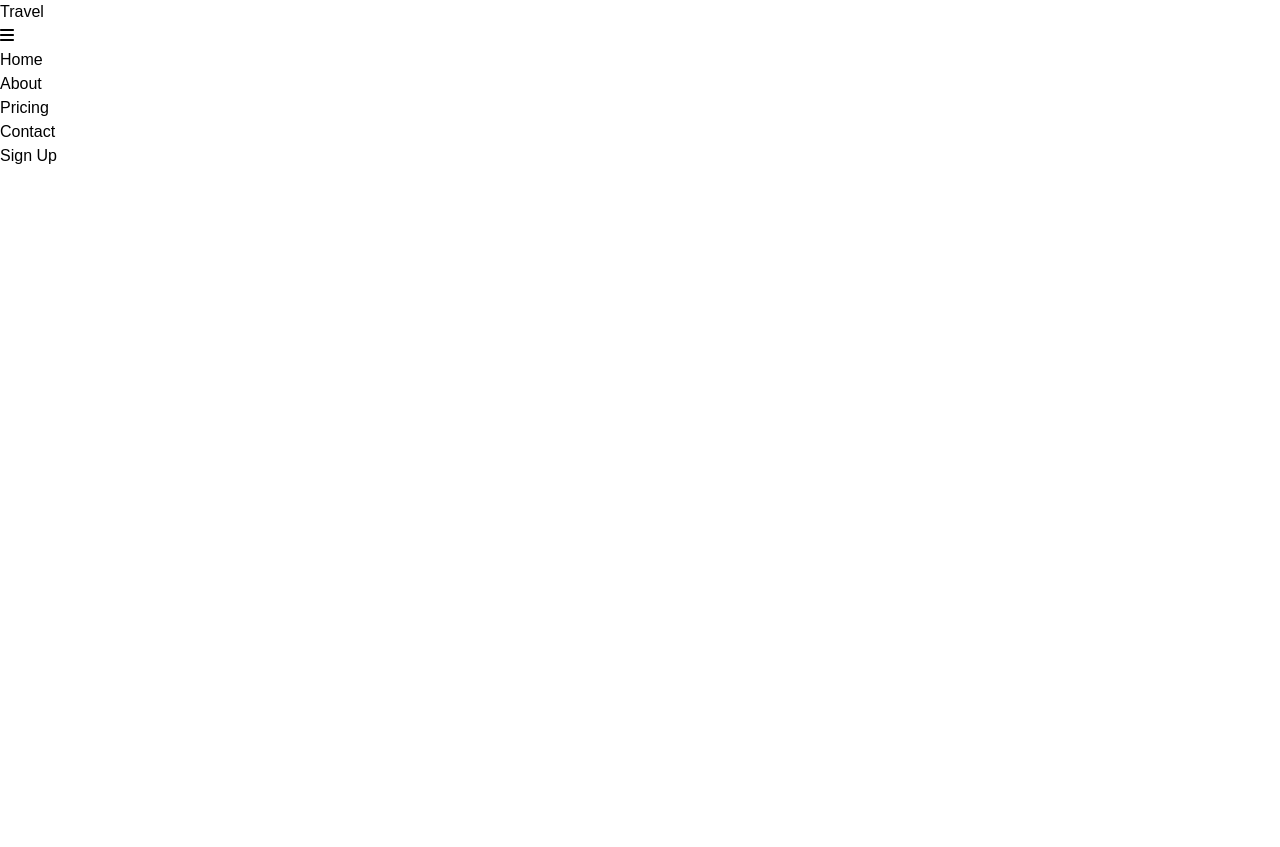
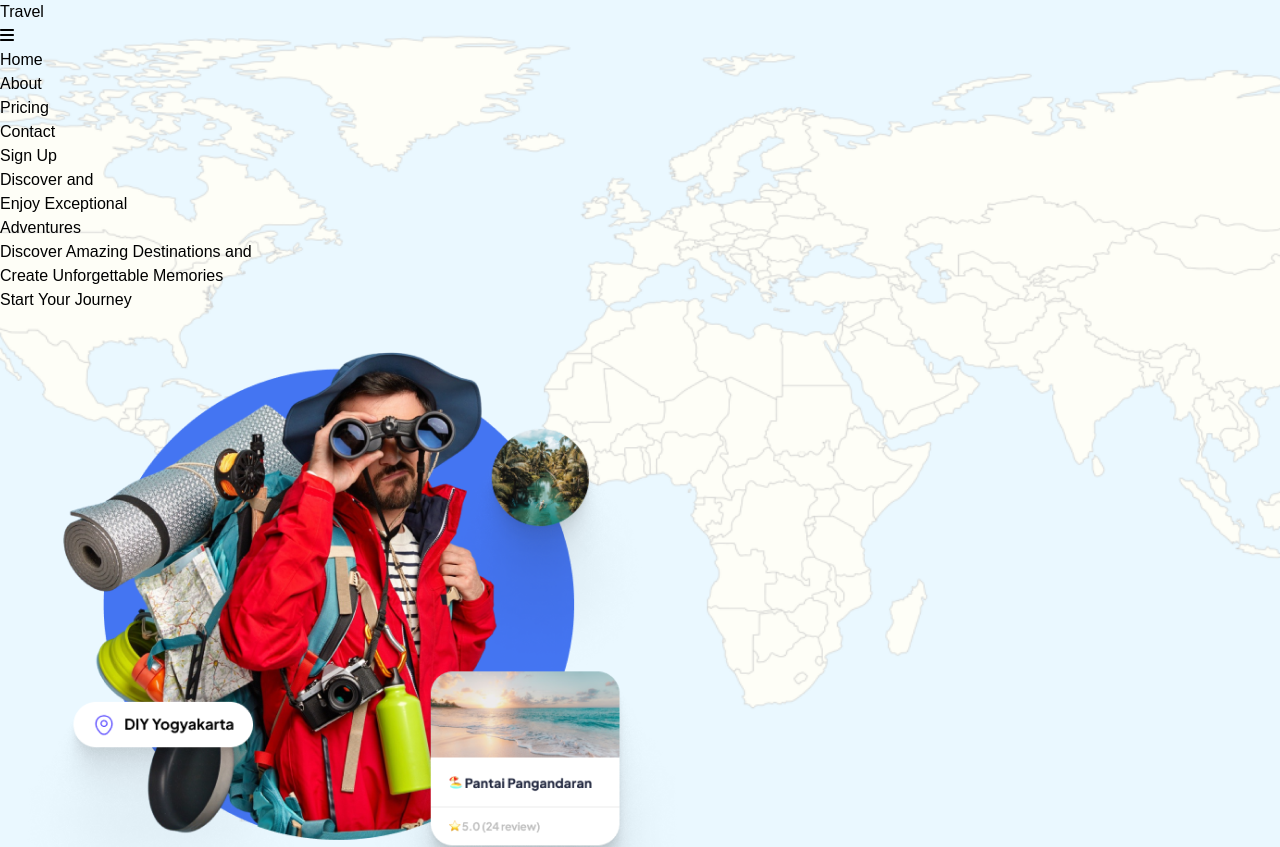
Before and after one commit to ussyalfaks/travelwebsite, a React (Vite) app in the folder travelsite/: page / in a window 1280 px wide. Shown: the top 847 px of the page. Before the commit the page ends 800 px from the top, so only its background shows below. Built offline with nearby package versions, Linux system fonts and the light colour scheme.

Commit message:
adding background image in the header section and ajusting the styling

```diff
--- a/travelsite/src/App.jsx
+++ b/travelsite/src/App.jsx
@@ -4,12 +4,16 @@ import ReactDOM from 'react-dom';
 import { BrowserRouter as Router, Routes, Route } from 'react-router-dom';
 import Navbar from './components/navbar';
 import Home from './components/pages/home';
+import Hero from './components/hero';
 
 function App() {
   return (
     <Router>
       <div>
-        <Navbar />
+       <div className='navbarhero-container'>
+       <Navbar />
+       <Hero/>
+       </div>
         <Routes>
           <Route path="/" element={<Home />} />
         </Routes>
--- /dev/null
+++ b/travelsite/src/components/hero.jsx
@@ -0,0 +1,26 @@
+import React from 'react'
+import House from "../assets/h1.png"
+
+function Hero() {
+  return (
+    <>
+      <div className="flex flex-col md:flex-row items-center justify-between p-4 md:p-16 bg-transparent">
+  <div className="  ">
+    <h1 className="text-4xl md:text-5xl mb-4 lg:leading-relaxed ">Discover and <br /> Enjoy Exceptional <br /> Adventures</h1>
+    <p className="text-lg mb-8 capitalize">Discover Amazing Destinations and <br /> Create Unforgettable Memories</p>
+    <div className="flex space-x-4">
+      <button className=" py-1 px-4 bg-[#4475F2] text-white btn-outline font-normal rounded-md ">Start Your Journey</button>
+      {/* <button className="btn btn-sm btn-outline font-light text-black rounded-2xl ">Rent Your Place</button> */}
+    </div>
+  </div>
+
+  <div className="mt-8 md:mt-0">
+    <img className="w-full max-w-md mx-auto md:max-w-xl" src={House} alt="Herohouse" />
+  </div>
+</div>
+
+    </>
+  )
+}
+
+export default Hero
--- a/travelsite/src/components/navbar.jsx
+++ b/travelsite/src/components/navbar.jsx
@@ -35,7 +35,7 @@ useEffect(() => {
   }, [menuOpen]);
 
   return (
-    <header className={`flex flex-col md:flex-row justify-between items-center p-4 ${menuOpen ? 'h-screen bg-slate-400' : ''}`}>
+    <header className={`flex flex-col bg-transparent lg:px-16 md:flex-row justify-between items-center p-4 ${menuOpen ? 'h-screen bg-slate-400' : ''}`}>
       <div className="flex justify-between items-center w-full md:w-auto">
         <Link to="/" className="Logo text-green-300 font-mono text-xl">
           Travel
@@ -49,7 +49,7 @@ useEffect(() => {
         </div>
       </div>
       <nav className={`flex-1 flex items-center justify-center ${menuOpen ? 'flex-col ' : 'hidden md:flex'}`}>
-        <ul className={`flex ${menuOpen ? 'flex-col items-center -mb-40' : 'space-x-4'}`}>
+        <ul className={`flex  ${menuOpen ? 'flex-col items-center -mb-40' : 'space-x-4'}`}>
           <li className="my-2 md:my-0">
             <NavLink to="/" className="hover:underline">
               Home
@@ -75,7 +75,7 @@ useEffect(() => {
       <div className={`${menuOpen ? 'flex items-center mb-40 ' : 'hidden md:flex'}`}>
         <NavLink
           to="#"
-          className="bg-[#437D9D] p-3 rounded-2xl hover:border-blue-700 hover:border-2 text-white"
+          className="bg-[#4475F2] py-2 px-6  rounded-3xl hover:border-blue-700 hover:border-2 text-white"
         >
           Sign Up
         </NavLink>
--- a/travelsite/src/index.css
+++ b/travelsite/src/index.css
@@ -12,3 +12,12 @@
  .overflow-hidden {
   overflow: hidden;
 }
+
+.navbarhero-container {
+  background-image: url('./assets/Worldmap.png');
+  background-size: cover;
+  background-position: center;
+}
+/* .navbarhero-container{
+width: 100%;
+  height: 100vh;} */
```
Also changed, not shown: travelsite/src/assets/Worldmap.png (renamed from travelsite/src/assets/World_location_map 1.png), travelsite/src/assets/h1.png (renamed from travelsite/src/assets/Group 592 1.png).
